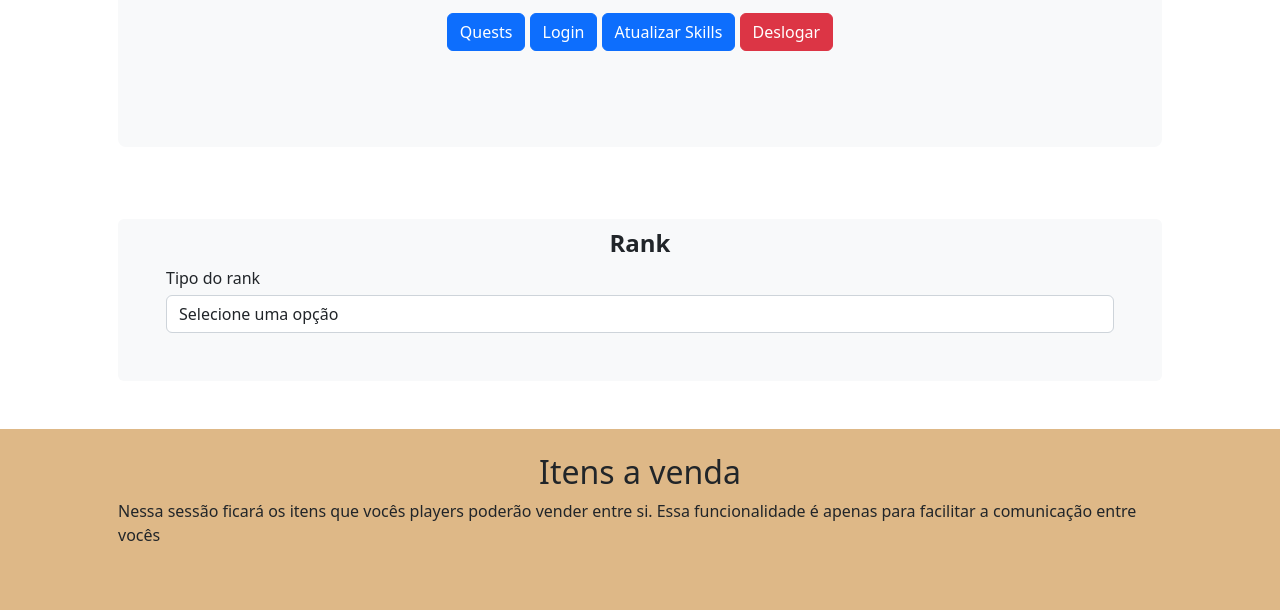
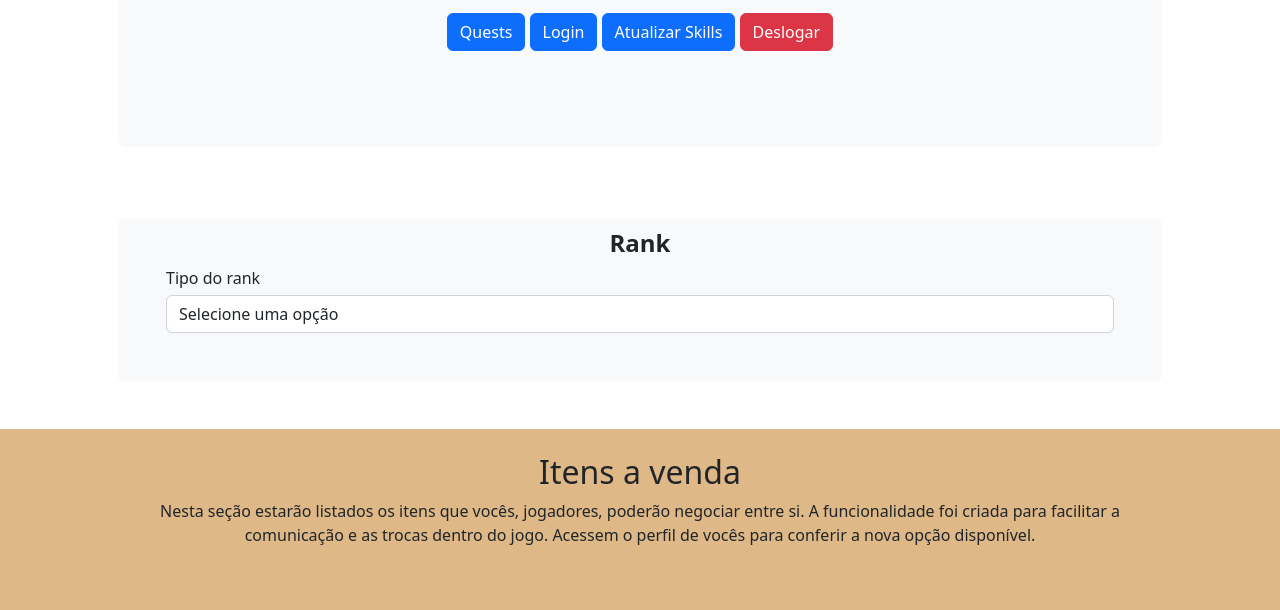
Before and after one commit to Samuel2075/guildRucoy, a plain HTML site: page index.html in a window 1280 px wide. Shown: the part 342-952 px from the top of the page. Drawn offline with nearby package versions, Linux system fonts and the light colour scheme; some packages are replaced by stand-ins of ours; no server answers; a script that the page names is missing.

Commit message:
Função de venda de itens

```diff
--- a/index.html
+++ b/index.html
@@ -127,7 +127,9 @@
                 <div class="row" style="margin-bottom: 50px;">
                     <div class="col-md-12" style="display: flex;align-items: center;flex-direction: column;">
                         <h2>Itens a venda</h2>
-                        <span>Nessa sessão ficará os itens que vocês players poderão vender entre si. Essa funcionalidade é apenas para facilitar a comunicação entre vocês</span>
+                        <span style="text-align: center;">Nesta seção estarão listados os itens que vocês, jogadores, poderão negociar entre si.
+A funcionalidade foi criada para facilitar a comunicação e as trocas dentro do jogo.
+Acessem o perfil de vocês para conferir a nova opção disponível.</span>
                     </div>
                 </div>
                 <div class="row gx-lg-5" >
```
